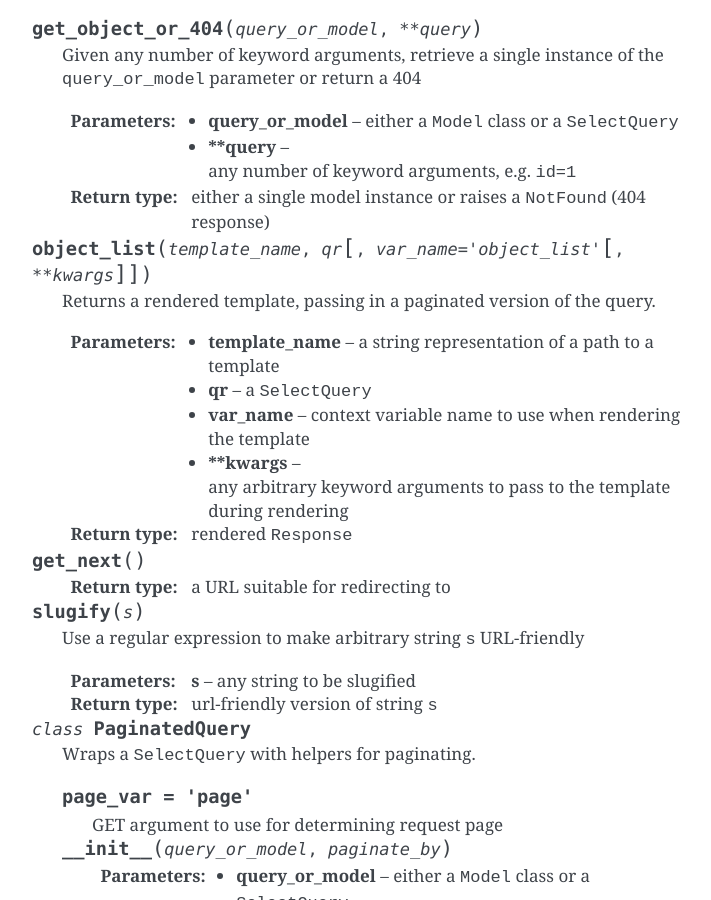
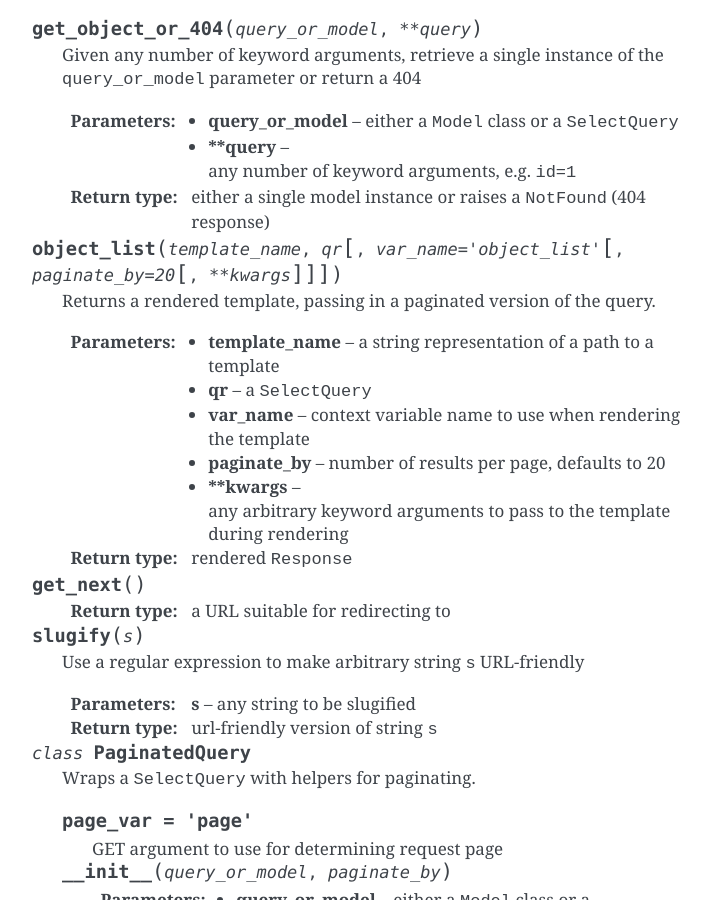
Before and after one commit to coleifer/flask-peewee, a Sphinx documentation site: the page built from docs/api.rst, in a window 1280 px wide and 900 px high, scrolled down 19493 px. Shown: the whole window, without its empty margins (388-1099 px from the left). Built offline with Sphinx 7.4.7, drawn with Linux system fonts in a browser that asks for light colours; pages that are not in the unit, such as notebooks, are missing from menus.

Commit message:
Updating object_list docs to reflect pagiante_by

```diff
--- a/docs/api.rst
+++ b/docs/api.rst
@@ -994,13 +994,14 @@ Utilities
     :param **query: any number of keyword arguments, e.g. ``id=1``
     :rtype: either a single model instance or raises a ``NotFound`` (404 response)
 
-.. py:function:: object_list(template_name, qr[, var_name='object_list'[, **kwargs]])
+.. py:function:: object_list(template_name, qr[, var_name='object_list'[, paginate_by=20[, **kwargs]]])
 
     Returns a rendered template, passing in a paginated version of the query.
 
     :param template_name: a string representation of a path to a template
     :param qr: a ``SelectQuery``
     :param var_name: context variable name to use when rendering the template
+    :param paginate_by: number of results per page, defaults to 20
     :param **kwargs: any arbitrary keyword arguments to pass to the template during rendering
     :rtype: rendered ``Response``
 
```
